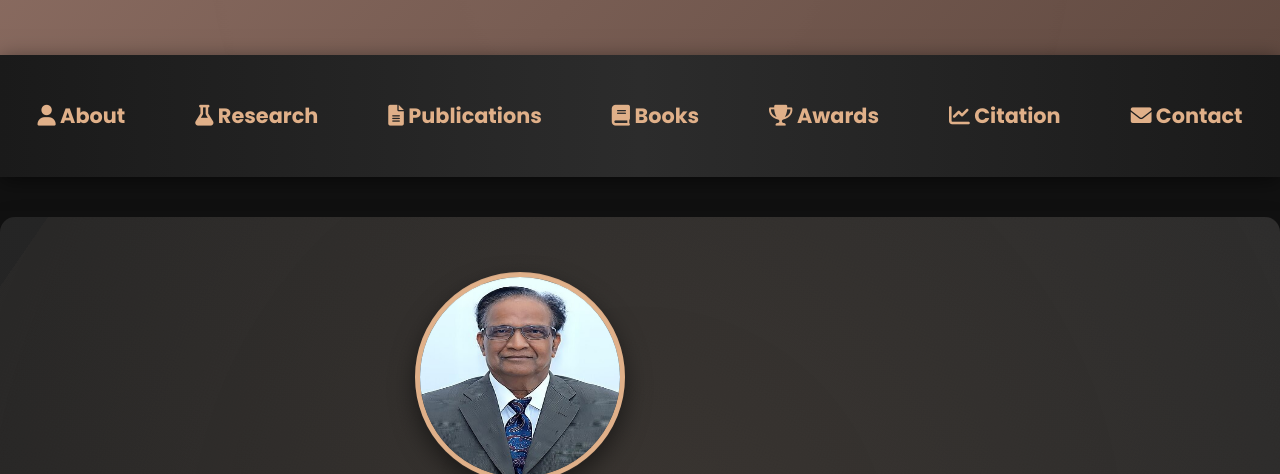
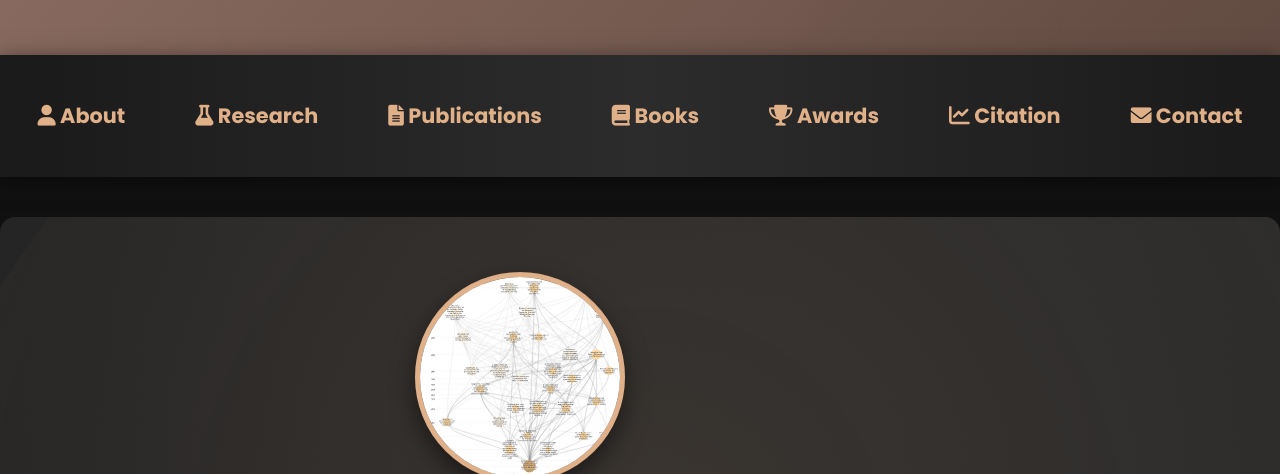
Before and after one commit to 12yasaswi56/alan, a plain HTML site: page index.html in a window 1280 px wide. Shown: the part 192-666 px from the top of the page. Drawn offline with nearby package versions, Linux system fonts and the light colour scheme; animation ran at ten frames a second; files whose address does not match are found by name.

Commit message:
first commit

```diff
--- a/index.html
+++ b/index.html
@@ -555,7 +555,7 @@
 
     <section id="about" class="section animate__animated animate__fadeIn">
         <div class="container">
-            <img src="C:\Users\Alan\Downloads\8twxlm58.png" alt="Prof. Tejraj M. Aminabhavi" class="profile-pic animate__animated animate__pulse">
+            <img src="10.1016_j.psep.2024.06.077.svg" alt="Prof. Tejraj M. Aminabhavi" class="profile-pic animate__animated animate__pulse">
             <h2 class="animate__animated animate__fadeInDown">About Me</h2>
             <p class="scroll-animate">Tejraj M. Aminabhavi is an Indian polymer scientist and academician. He served as a professor at Karnatak University and was the founder director of the Centre of Excellence in Polymer Science. With over four decades of research experience, he has made significant contributions to the fields of polymer science, material science, and membrane-based separations.</p>
             <p class="scroll-animate">He obtained his PhD from Karnataka University and completed his post-doctoral work at the University of Texas at Austin. His research focuses on controlled drug delivery systems, membrane-based separation techniques, and polymer nanocomposites.</p>
```
